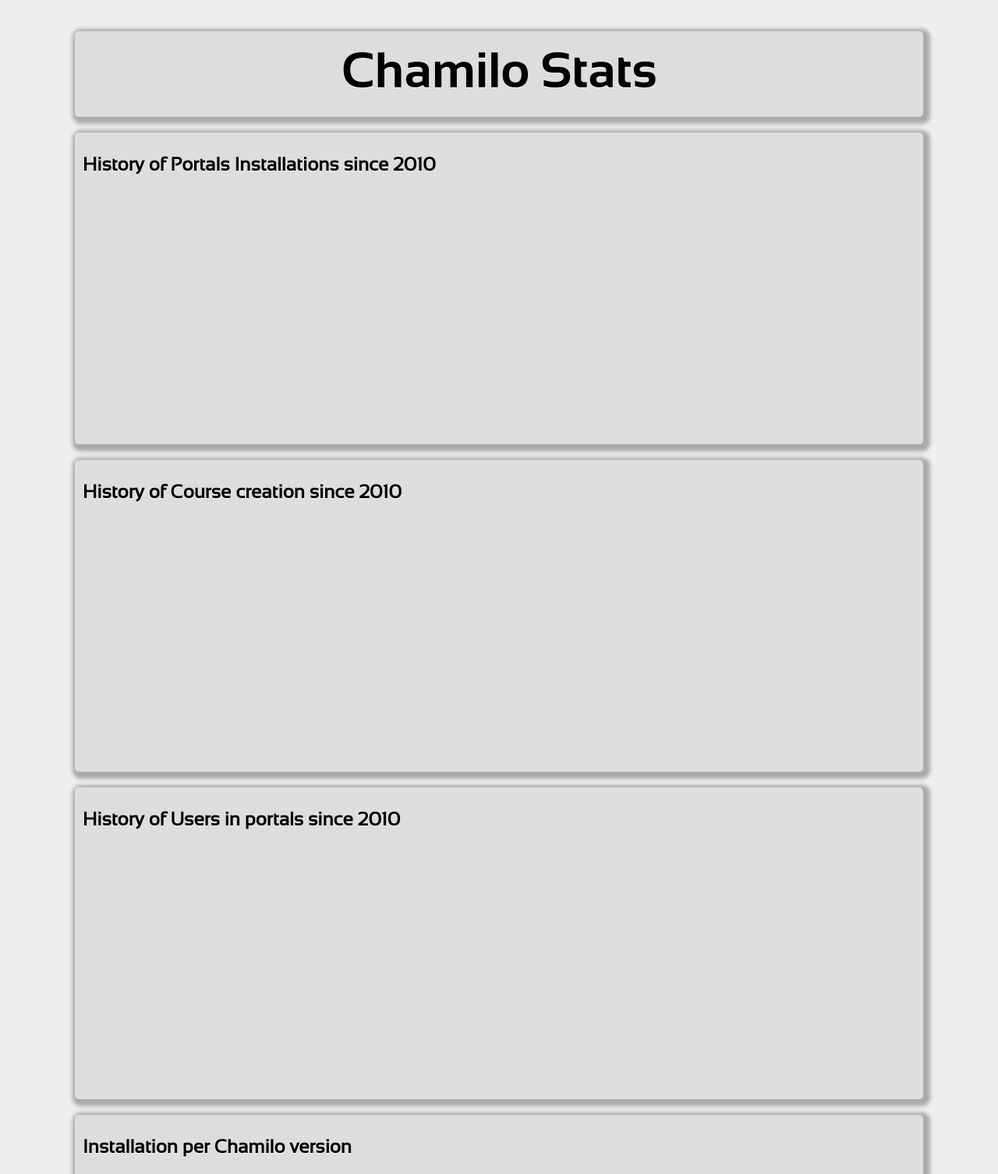
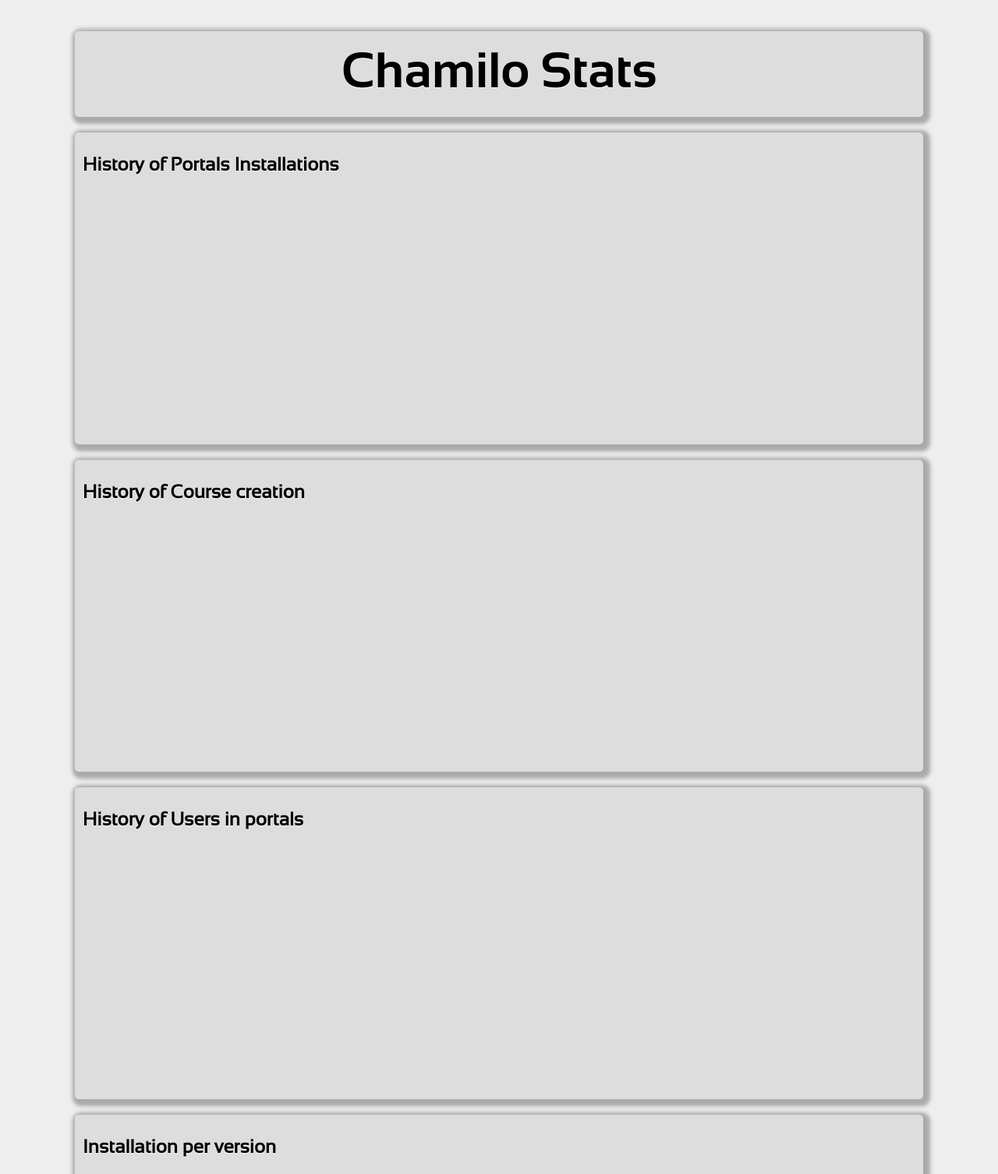
Before and after one commit to chamilo/stats-page, a PHP site: page / in a window 1280 px wide. Shown: the top 1506 px of the page at 78% size. Run offline with PHP 8.4, Linux system fonts and the light colour scheme; data that the repository does not hold is empty.

Commit message:
Refactor function correction

```diff
--- a/index.php
+++ b/index.php
@@ -28,25 +28,25 @@
     <h1>Chamilo Stats</h1>
 </div>
 <div id="Chart4" class="chart-history">
-    <h2>History of Portals Installations since 2010</h2>
+    <h2>History of Portals Installations</h2>
 
     <div id="history-portal"></div>
 </div>
 
 <div id="Chart5" class="chart-history">
-    <h2>History of Course creation since 2010</h2>
+    <h2>History of Course creation</h2>
 
     <div id="history-courses"></div>
 </div>
 
 <div id="Chart6" class="chart-history">
-    <h2>History of Users in portals since 2010</h2>
+    <h2>History of Users in portals</h2>
 
     <div id="history-users"></div>
 </div>
 
 <div id="Chart1" class="chart-section">
-    <h2>Installation per Chamilo version</h2>
+    <h2>Installation per version</h2>
 
     <div id="chart-install" class="bar" style="height: 400px; width: 600px"></div>
 
@@ -54,14 +54,14 @@
 
 </div>
 <div id="Chart2" class="chart-section">
-    <h2>Courses per Chamilo version</h2>
+    <h2>Courses per version</h2>
 
     <div id="chart-courses" class="bar" style="height: 400px; width: 600px"></div>
 
     <div id="chart-pie2" class="pie" style="height: 400px; width: 400px"></div>
 </div>
 <div id="Chart3" class="chart-section">
-    <h2>Users per Chamilo version</h2>
+    <h2>Users per version</h2>
 
     <div id="chart-users" class="bar" style="height: 400px; width: 600px"></div>
 
@@ -85,18 +85,18 @@
         var ticks2 = [<?php echo chart(1, 'ticks');?>];
         csbarplot('chart-courses', data2, ticks2);
         var pie2 = [<?php echo chart(1, 'pie');?>];
-    cspieplot('chart-pie2',pie2);
+        cspieplot('chart-pie2', pie2);
         //Third chart users
         var data3 = [<?php echo chart(2, 'values');?>];
         var ticks3 = [<?php echo chart(2, 'ticks');?>];
         csbarplot('chart-users', data3, ticks3);
         //Pie chart users
         var pie3 = [<?php echo chart(2, 'pie');?>];
-    cspieplot('chart-pie3',pie3);
+        cspieplot('chart-pie3', pie3);
         //History portals
         var data4 = [<?php echo chart(4, 'values');?>];
         var ticks4 = [<?php echo chart(4, 'ticks');?>];
-    cshbarplot('history-portal', data4, ticks4, 'Portals','#4BB2C5');
+        cshbarplot('history-portal', data4, ticks4, 'Portals', '#4BB2C5');
         //History courses
         var data5 = [<?php echo chart(5, 'values');?>];
         var ticks5 = [<?php echo chart(5, 'ticks');?>];
--- a/js/csgfx.js
+++ b/js/csgfx.js
@@ -41,7 +41,7 @@
     });
 }
 
-function cshbarplot(container, data,ticks, portal, color) {
+function cshbarplot(container, data, ticks, portal, color) {
     return $.jqplot(container, [data], {
         seriesColors:[ color],
         animate:!$.jqplot.use_excanvas,
@@ -76,7 +76,7 @@
             show:true,
             showMarker:false,
             tooltipAxes:'y',
-            formatString:portal+': %d'
+            formatString:portal + ': %d'
         },
         cursor:{show:false}
     });
```
Lines whose indentation alone changed are shown as unchanged.
